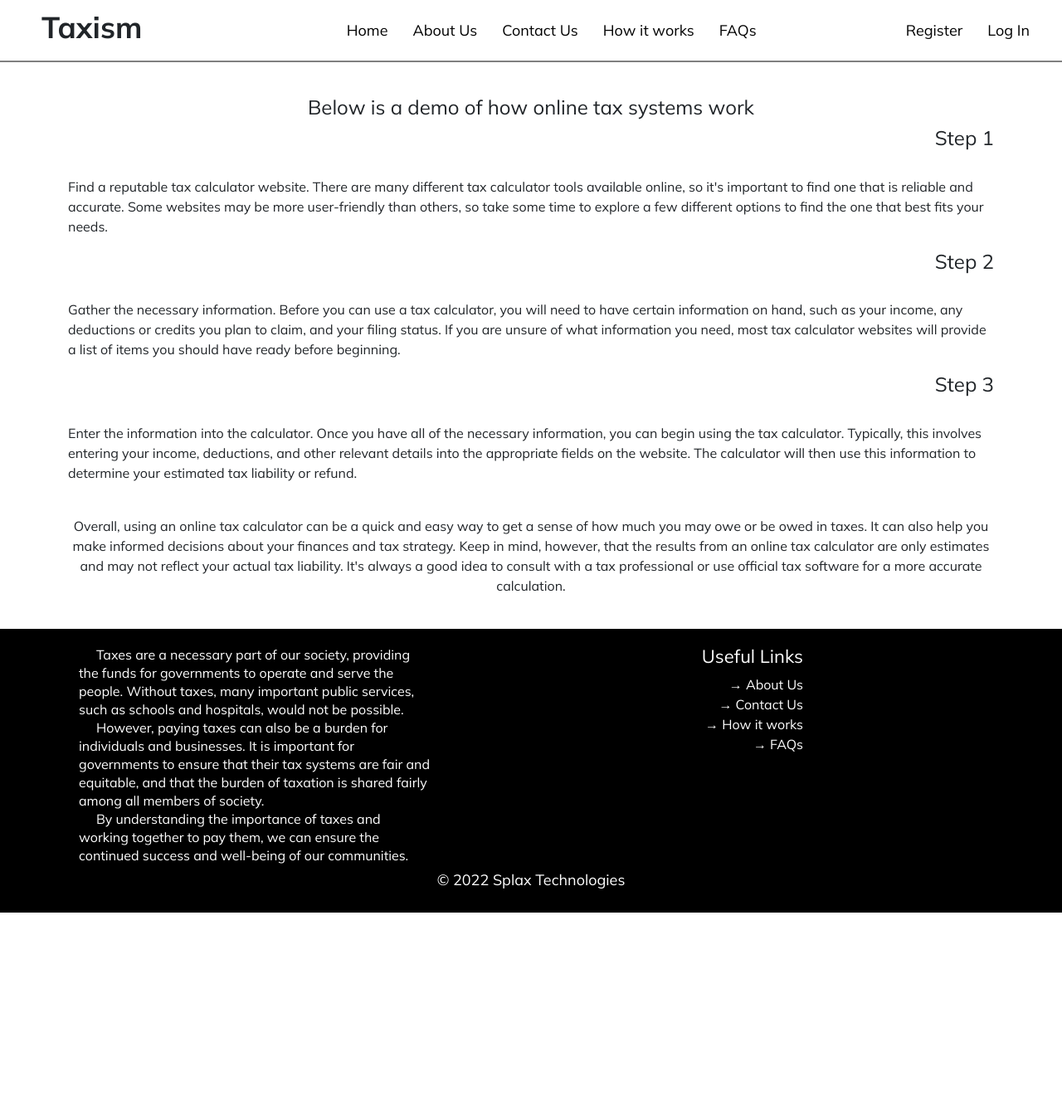
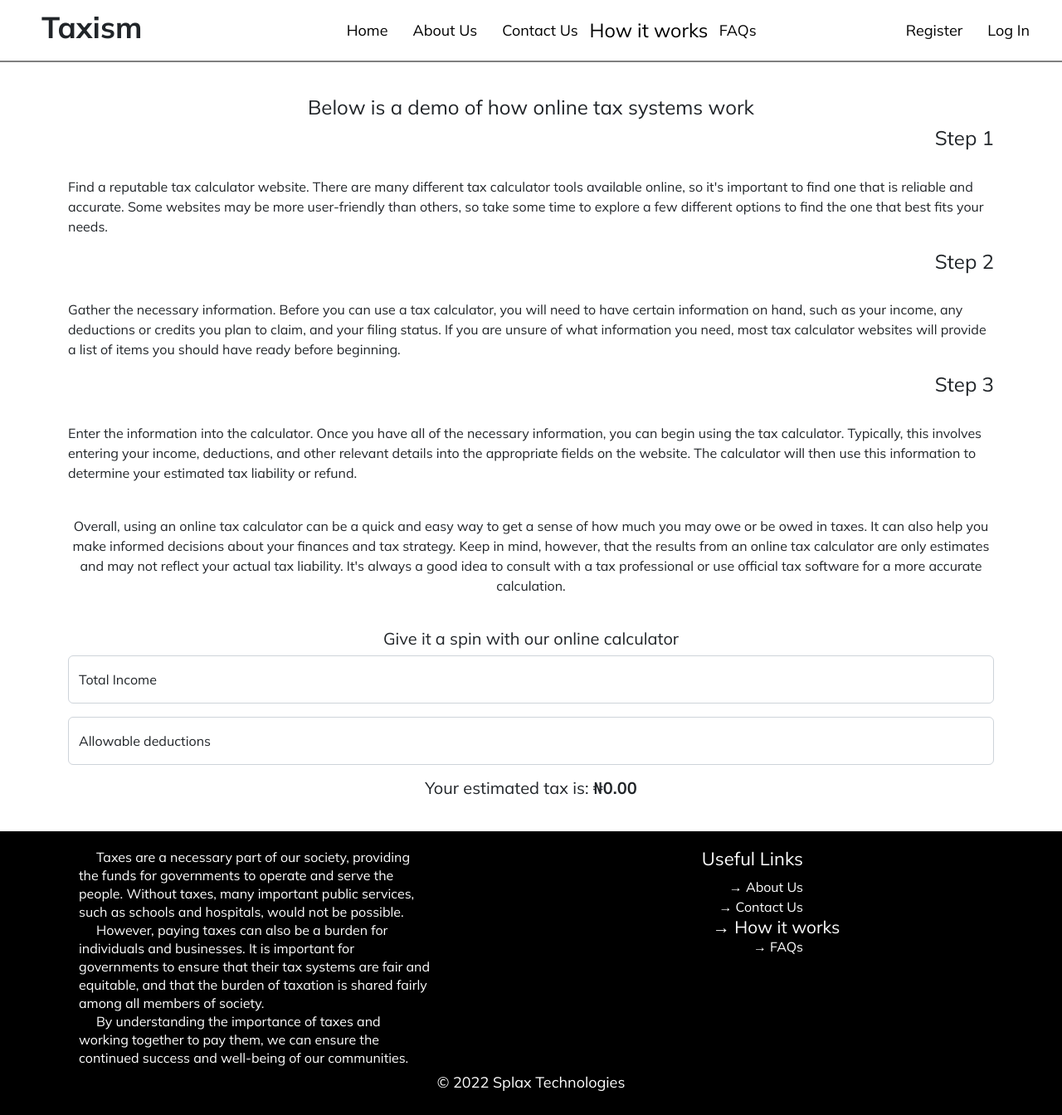
Before and after one commit to Alfred-Onuada/splax-tax-app, a PHP site: page /how-it-works.php in a window 1280 px wide. Shown: the whole page at 83% size. Before the commit the page ends 1100 px from the top, so only its background shows below. Run offline with PHP 8.4, Linux system fonts and the light colour scheme.

Commit message:
updated the app to fufill new requirements

```diff
--- a/css/styles.css
+++ b/css/styles.css
@@ -44,6 +44,9 @@ header{
 .nav > li:hover,
 .nav > .dropdown > li:hover,
 .dropdown-menu > li:hover{
+  transform: scale(1.3);
+}
+.active{
   transform: scale(1.3);
 }
 .dropdown-menu > li{
@@ -251,3 +254,13 @@ table > thead > tr > td{
   width: 400px;
   height: 200px;
 }
+.tax-img,
+.faqs-img,
+.pay-img{
+  height: 350px !important;
+  width: 500px !important;
+}
+.about-us-row{
+  display: flex;
+  place-items: center;
+}
--- a/edit-profile.php
+++ b/edit-profile.php
@@ -45,7 +45,7 @@
 
       <div class="form-floating mb-3">
         <input type="number" class="form-control" id="income" value="<?php echo $data['income'] ?>">
-        <label for="income">Monthly Income</label>
+        <label for="income">Monthly Income (taxable income)</label>
       </div>
 
       <div class="form-floating mb-3">
--- a/faqs.php
+++ b/faqs.php
@@ -4,6 +4,8 @@
 
 <div class="container">
   <h5 class="faqs-title">Some frequently asked questions?</h5>
+
+  <img class="faqs-img" src="./imgs/5066368.jpg" alt="Faqs vector">
 
   <div class="accordion-item">
     <h2 class="accordion-header" id="panelsStayOpen-headingOne">
--- a/how-it-works.php
+++ b/how-it-works.php
@@ -28,6 +28,26 @@
     <p>
       Overall, using an online tax calculator can be a quick and easy way to get a sense of how much you may owe or be owed in taxes. It can also help you make informed decisions about your finances and tax strategy. Keep in mind, however, that the results from an online tax calculator are only estimates and may not reflect your actual tax liability. It's always a good idea to consult with a tax professional or use official tax software for a more accurate calculation.
     </p>
+
+    <br>
+    <h5>Give it a spin with our online calculator</h5>
+
+    <div class="hide response-container" id="response-container"></div>
+
+    <div class="demo-calculator">
+      <div class="form-floating mb-3">
+        <input type="number" class="form-control" id="income" placeholder="₦10000" required onkeyup="calculateTax()">
+        <label for="income">Total Income</label>
+      </div>
+
+      <div class="form-floating mb-3">
+        <input type="number" class="form-control" id="deductions" placeholder="₦2000" required onkeyup="calculateTax()">
+        <label for="income">Allowable deductions</label>
+      </div>
+
+      <h5>Your estimated tax is: <b>₦<span id="tax">0.00</span></b></h5>
+    </div>
+
   </div>
 
 <?php
--- a/includes/footer.php
+++ b/includes/footer.php
@@ -24,6 +24,7 @@
   </footer>
 
   <!-- JavaScript Bundle with Popper -->
+  <script src="https://code.jquery.com/jquery-3.6.1.min.js" integrity="sha256-o88AwQnZB+VDvE9tvIXrMQaPlFFSUTR+nldQm1LuPXQ=" crossorigin="anonymous"></script>
   <script src="https://cdn.jsdelivr.net/npm/bootstrap@5.2.3/dist/js/bootstrap.bundle.min.js" integrity="sha384-kenU1KFdBIe4zVF0s0G1M5b4hcpxyD9F7jL+jjXkk+Q2h455rYXK/7HAuoJl+0I4" crossorigin="anonymous"></script>
   <script src="./js/index.js?id=<?php echo time() ?>"></script>
 
--- a/js/index.js
+++ b/js/index.js
@@ -327,3 +327,81 @@ function contact() {
 if (document.getElementById('contactForm')) {
   document.getElementById('contactForm').addEventListener('submit', contact);
 }
+
+window.addEventListener('DOMContentLoaded', () => {
+  const currentPage = location.href.split('/').reverse()[0];
+  const activeLinks = document.querySelectorAll(`a[href='./${currentPage}']`);
+
+  [].forEach.call(activeLinks, (link) => {
+    link.parentNode.classList.add('active');
+  })
+})
+
+if (document.getElementsByClassName('pay-page').length) {
+  [].forEach.call(document.getElementsByClassName('pay-page'), (elem) => {
+    elem.style.minHeight = (window.innerHeight - 75) + 'px';
+    elem.style.display = 'flex';
+    elem.style.placeItems = 'center';
+    elem.style.flexDirection = 'column';
+  })
+
+  //JQuery
+  $('.tax').each(function () {
+    $(this).prop('Counter', 0).animate({
+        Counter: $(this).text()
+    }, {
+        duration: 3500,
+        easing: 'swing',
+        step: function (now) {
+          $(this).text(Math.ceil(now));
+        }
+    });
+  });
+
+  $('.income').each(function () {
+    $(this).prop('Counter', 0).animate({
+        Counter: $(this).text()
+    }, {
+        duration: 4500,
+        easing: 'swing',
+        step: function (now) {
+          $(this).text(Math.ceil(now));
+        }
+    });
+  });
+}
+
+function calculateTax() {
+  const income = document.getElementById('income').value;
+  const deductions = document.getElementById('deductions').value;
+  const tax = document.getElementById('tax');
+
+  if (deductions > income) {
+    handleError("Income cannot be less than allowable deductions");
+    return;
+  }
+
+  let taxableIncome = income - deductions;
+  let taxAmount = 0;
+
+  if (taxableIncome > 100000) {
+    taxAmount += 100000 * .1;
+    taxableIncome -= 100000;
+
+    if (taxableIncome > 250000) {
+      taxAmount += 250000 *.25;
+      taxableIncome -= 250000;
+
+      if (taxableIncome > 0) {
+        taxAmount += taxableIncome * .3;
+      }
+    } else {
+      taxAmount += taxableIncome * .25;
+    }
+  } else {
+    taxAmount += taxableIncome * .1;
+  }
+
+  tax.textContent = taxAmount.toFixed(2);
+
+}
--- a/register.php
+++ b/register.php
@@ -25,7 +25,7 @@
 
       <div class="form-floating mb-3">
         <input type="number" class="form-control" id="income" placeholder="₦10,000" required>
-        <label for="income">Monthly Income</label>
+        <label for="income">Monthly Income (taxable income)</label>
       </div>
 
       <div class="form-floating mb-3">
```
Also changed, not shown: about-us.php (+19 -4 lines), pay.php (+26 -7 lines), imgs/10820.jpg (added), imgs/5066368.jpg (added), imgs/Hand holding phone with digital wallet service and sending money.jpg (added), imgs/Wavy_Tech-03_Single-12.jpg (added), 1 other file.
